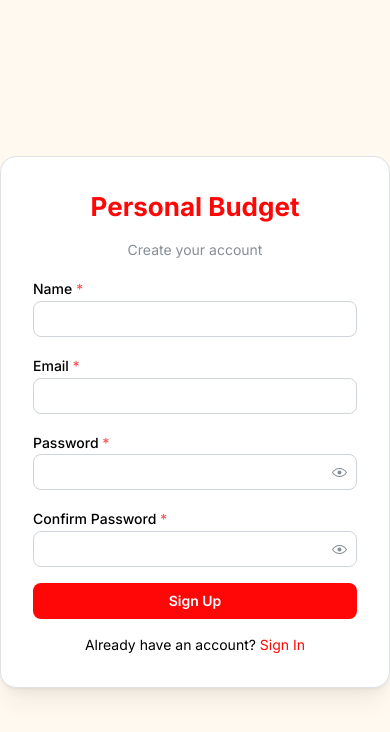
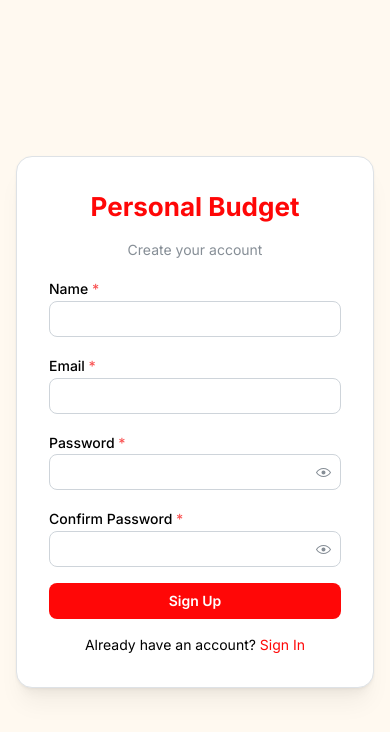
Before and after one commit to aaoeclipse/personal-budget, a React (Vite) app in the folder frontend/: page /signup in a window 390 px wide. Shown: the top 732 px of the page. Built offline with nearby package versions, Linux system fonts and the light colour scheme; no server answers.

Commit message:
Fix login/signup layout on mobile
Use w="100%" with maw={400} so the card fills the screen on small
devices instead of overflowing, and add p="md" to Center for edge
padding.

Co-Authored-By: Claude Opus 4.6 <noreply@anthropic.com>

```diff
--- a/frontend/src/pages/LoginPage.tsx
+++ b/frontend/src/pages/LoginPage.tsx
@@ -25,8 +25,8 @@ export function LoginPage() {
   };
 
   return (
-    <Center mih="100vh" style={{ backgroundColor: 'var(--mantine-color-body)' }}>
-      <Card shadow="md" radius="lg" p="xl" w={400} withBorder>
+    <Center mih="100vh" p="md" style={{ backgroundColor: 'var(--mantine-color-body)' }}>
+      <Card shadow="md" radius="lg" p="xl" w="100%" maw={400} withBorder>
         <Stack>
           <Title order={2} ta="center" c="coral">
             Personal Budget
--- a/frontend/src/pages/SignUpPage.tsx
+++ b/frontend/src/pages/SignUpPage.tsx
@@ -31,8 +31,8 @@ export function SignUpPage() {
   };
 
   return (
-    <Center mih="100vh" style={{ backgroundColor: 'var(--mantine-color-body)' }}>
-      <Card shadow="md" radius="lg" p="xl" w={400} withBorder>
+    <Center mih="100vh" p="md" style={{ backgroundColor: 'var(--mantine-color-body)' }}>
+      <Card shadow="md" radius="lg" p="xl" w="100%" maw={400} withBorder>
         <Stack>
           <Title order={2} ta="center" c="coral">
             Personal Budget
```
